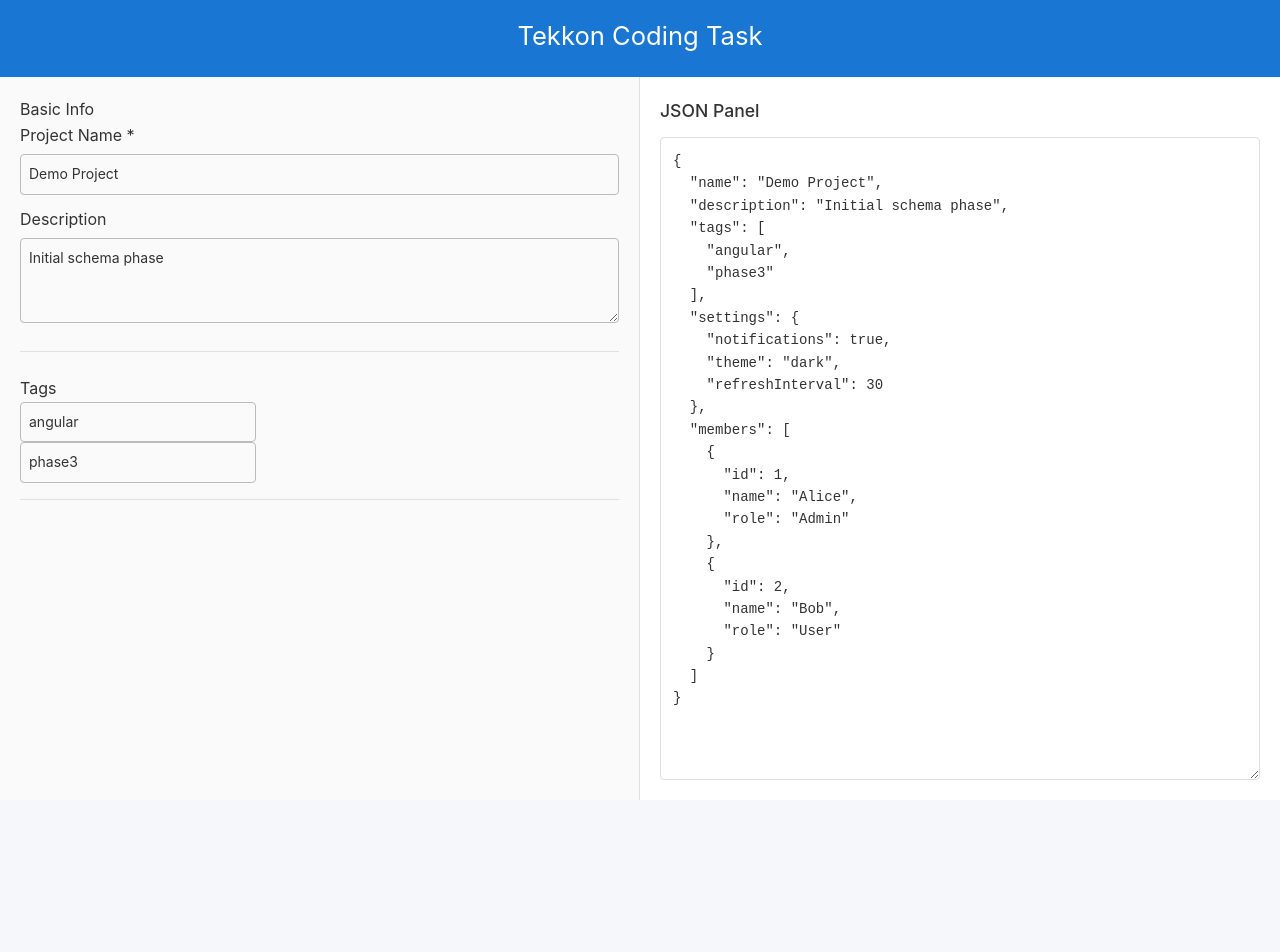
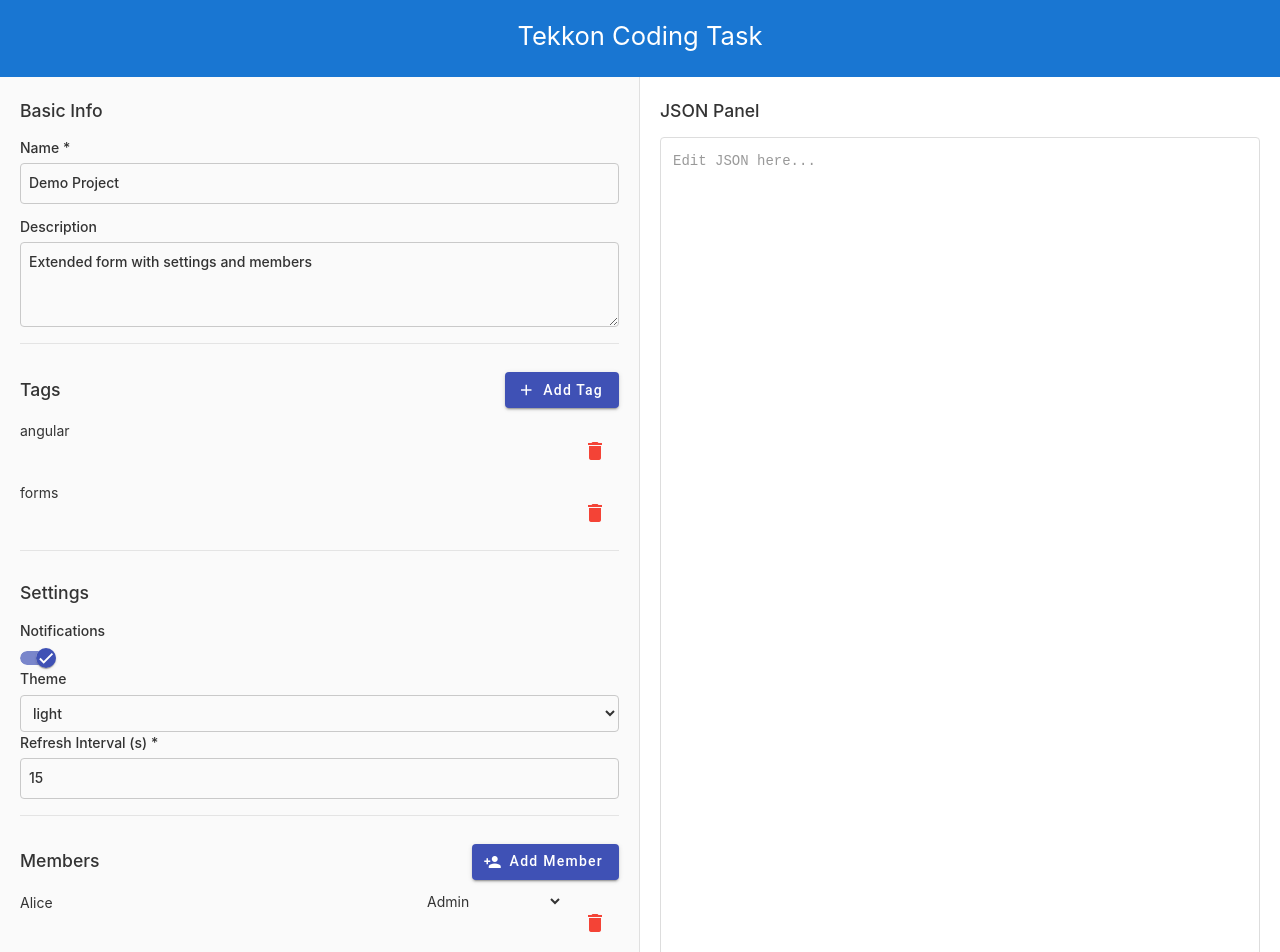
Before and after one commit to saugatnp/tekkon-task, an Angular app: page / in a window 1280 px wide. Shown: the top 952 px of the page. Before the commit the page ends 800 px from the top, so only its background shows below. Built offline with nearby package versions, Linux system fonts and the light colour scheme.

Commit message:
feat: Added schema and services

```diff
--- a/src/app/app.html
+++ b/src/app/app.html
@@ -5,13 +5,20 @@
 
   <main class="app-main">
     <div class="form-panel">
-      <app-dynamic-form [form]="form()"></app-dynamic-form>
+      <app-dynamic-form
+        [form]="form()"
+        [themeOptions]="themeOptions"
+        [roleOptions]="roleOptions"
+        (addTag)="addTag()"
+        (removeTag)="removeTag($event)"
+        (addMember)="addMember()"
+        (removeMember)="removeMember($event)"
+        (resetForm)="resetForm()">
+      </app-dynamic-form>
     </div>
+
     <div class="json-panel">
-      <app-json-editor
-        [(jsonContent)]="jsonOutput"
-        (jsonChange)="onJsonInput($event)">
-      </app-json-editor>
+      <app-json-editor></app-json-editor>
     </div>
   </main>
 </div>
--- a/src/app/app.ts
+++ b/src/app/app.ts
@@ -1,30 +1,33 @@
-import { Component, effect, inject, signal } from '@angular/core';
+import {Component, effect, inject, signal} from '@angular/core';
 import { CommonModule } from '@angular/common';
-import { ReactiveFormsModule, FormGroup } from '@angular/forms';
 import { DynamicForm } from './components/dynamic-form/dynamic-form';
 import { JsonEditor } from './components/json-editor/json-editor';
-import { AppSchema } from './models/form.model';
-import { Form } from './services/form';
-import { JsonUtils } from './utils/json.utils';
+import {Form} from './services/form';
+import {AppSchema} from './models/form.model';
+import {FormGroup} from '@angular/forms';
+import {JsonUtils} from './utils/json.utils';
 
 @Component({
   selector: 'app-root',
   standalone: true,
-  imports: [CommonModule, ReactiveFormsModule, DynamicForm, JsonEditor],
+  imports: [CommonModule, DynamicForm, JsonEditor],
   templateUrl: 'app.html',
   styleUrl: 'app.scss'
 })
 export class App {
   private fbService = inject(Form);
 
+  readonly themeOptions = ['light', 'dark', 'system'];
+  readonly roleOptions = ['Admin', 'User'];
+
   readonly defaultData: AppSchema = {
     name: 'Demo Project',
-    description: 'Initial schema phase',
-    tags: ['angular', 'phase3'],
+    description: 'Extended form with settings and members',
+    tags: ['angular', 'forms'],
     settings: {
       notifications: true,
-      theme: 'dark',
-      refreshInterval: 30
+      theme: 'light',
+      refreshInterval: 15
     },
     members: [
       { id: 1, name: 'Alice', role: 'Admin' },
@@ -41,10 +44,45 @@ export class App {
     });
   }
 
-  onJsonInput(json: string): void {
+  onJsonInput(json: string) {
     const parsed = JsonUtils.parse<AppSchema>(json);
     if (!parsed.success) return;
-    if (!JsonUtils.hasRequiredKeys(parsed.data, ['name', 'settings', 'members'])) return;
+    if (!JsonUtils.validate(parsed.data, [
+      'name',
+      'settings',
+      'settings.notifications',
+      'settings.theme',
+      'settings.refreshInterval',
+      'members'
+    ]).valid) return;
     this.form.set(this.fbService.createFormFromSchema(parsed.data));
   }
+
+  private tagsArray() {
+    return this.fbService.getTagsArray(this.form());
+  }
+
+  private membersArray() {
+    return this.fbService.getMembersArray(this.form());
+  }
+
+  addTag() {
+    this.fbService.addTag(this.tagsArray());
+  }
+
+  removeTag(index: number) {
+    this.fbService.removeTag(this.tagsArray(), index);
+  }
+
+  addMember() {
+    this.fbService.addMember(this.membersArray());
+  }
+
+  removeMember(index: number) {
+    this.fbService.removeMember(this.membersArray(), index);
+  }
+
+  resetForm() {
+    this.form.set(this.fbService.createFormFromSchema(this.defaultData));
+  }
 }
--- a/src/app/components/dynamic-form/dynamic-form.html
+++ b/src/app/components/dynamic-form/dynamic-form.html
@@ -1,30 +1,99 @@
 <form [formGroup]="form()" class="dynamic-form">
   <div class="form-section">
     <h3>Basic Info</h3>
-    <div class="field">
-      <label>Project Name *</label>
-      <input type="text" formControlName="name" placeholder="Enter name">
-      @if (form().get('name')?.invalid && form().get('name')?.touched) {
-        <small class="error">Name required (min 3 chars)</small>
-      }
-    </div>
-
-    <div class="field">
-      <label>Description</label>
-      <textarea formControlName="description" rows="3" placeholder="Enter description"></textarea>
-    </div>
+    <label>
+      <span>Name *</span>
+      <input type="text" formControlName="name" />
+    </label>
+    @if (nameControl().invalid && nameControl().touched) {
+      <p class="error">Name is required (min 3 chars)</p>
+    }
+    <label>
+      <span>Description</span>
+      <textarea rows="3" formControlName="description"></textarea>
+    </label>
   </div>
 
   <div class="form-section">
-    <h3>Tags</h3>
-    <div formArrayName="tags">
-      @for (t of (form().get('tags')?.value || []); let i = $index; track i) {
-        <div class="tag-row">
-          <input [formControlName]="i" placeholder="Tag">
+    <div class="section-header">
+      <h3>Tags</h3>
+      <button mat-raised-button color="primary" type="button" (click)="addTag.emit()">
+        <mat-icon>add</mat-icon>
+        Add Tag
+      </button>
+    </div>
+    <div formArrayName="tags" class="vertical-list">
+      @for (ctrl of tagsArray().controls; let i = $index; track i) {
+        <div class="row">
+          <input [formControlName]="i" placeholder="Tag" />
+          <button mat-icon-button color="warn" type="button" (click)="removeTag.emit(i)">
+            <mat-icon>delete</mat-icon>
+          </button>
         </div>
       } @empty {
         <p class="empty">No tags yet.</p>
       }
     </div>
   </div>
+
+  <div class="form-section">
+    <h3>Settings</h3>
+    <div [formGroup]="settingsGroup()">
+      <label class="row space">
+        <span>Notifications</span>
+        <mat-slide-toggle formControlName="notifications" color="primary"></mat-slide-toggle>
+      </label>
+
+      <label>
+        <span>Theme</span>
+        <select formControlName="theme">
+          @for (opt of themeOptions(); track opt) {
+            <option [value]="opt">{{ opt }}</option>
+          }
+        </select>
+      </label>
+
+      <label>
+        <span>Refresh Interval (s) *</span>
+        <input type="number" formControlName="refreshInterval" />
+      </label>
+      @if (settingsGroup().get('refreshInterval')?.invalid && settingsGroup().get('refreshInterval')?.touched) {
+        <p class="error">Must be positive</p>
+      }
+    </div>
+  </div>
+
+  <div class="form-section">
+    <div class="section-header">
+      <h3>Members</h3>
+      <button mat-raised-button color="primary" type="button" (click)="addMember.emit()">
+        <mat-icon>person_add</mat-icon>
+        Add Member
+      </button>
+    </div>
+    <div formArrayName="members" class="vertical-list">
+      @for (m of membersArray().controls; let i = $index; track i) {
+        <div class="member-row" [formGroupName]="i">
+          <input [formControlName]="'name'" placeholder="Name *" />
+          <select formControlName="role">
+            @for (r of roleOptions(); track r) {
+              <option [value]="r">{{ r }}</option>
+            }
+          </select>
+          <button mat-icon-button color="warn" type="button" (click)="removeMember.emit(i)">
+            <mat-icon>delete</mat-icon>
+          </button>
+        </div>
+      } @empty {
+        <p class="empty">No members yet.</p>
+      }
+    </div>
+  </div>
+
+  <div class="actions">
+    <button mat-raised-button color="primary" type="button" (click)="resetForm.emit()">
+      <mat-icon>refresh</mat-icon>
+      Reset
+    </button>
+  </div>
 </form>
--- a/src/app/components/dynamic-form/dynamic-form.scss
+++ b/src/app/components/dynamic-form/dynamic-form.scss
@@ -1,30 +1,105 @@
 .dynamic-form {
   display: flex;
   flex-direction: column;
-  gap: 24px;
+  gap: 28px;
+  font-size: 14px;
 }
+
 .form-section {
-  padding-bottom: 16px;
-  border-bottom: 1px solid #e0e0e0;
-}
-.field {
   display: flex;
   flex-direction: column;
-  gap: 6px;
-  margin-bottom: 12px;
+  gap: 12px;
+  border-bottom: 1px solid #e4e4e4;
+  padding-bottom: 16px;
+
+  &:last-of-type {
+    border: none;
+    padding-bottom: 0;
+  }
+
+  h3 {
+    margin: 0;
+    font-size: 1.1rem;
+    font-weight: 500;
+  }
+
+  label {
+    display: flex;
+    flex-direction: column;
+    gap: 4px;
+    font-weight: 500;
+
+    input,
+    textarea,
+    select {
+      padding: 8px;
+      border: 1px solid #c9c9c9;
+      border-radius: 4px;
+      font: inherit;
+    }
+
+    textarea {
+      resize: vertical;
+    }
+  }
 }
-input, textarea {
-  padding: 8px;
-  border: 1px solid #bbb;
-  border-radius: 4px;
-  font-size: 14px;
+
+.section-header {
+  display: flex;
+  justify-content: space-between;
+  align-items: center;
 }
+
+.vertical-list {
+  display: flex;
+  flex-direction: column;
+  gap: 10px;
+}
+
+.row,
+.member-row {
+  display: flex;
+  gap: 8px;
+  align-items: flex-start;
+
+  input,
+  select {
+    flex: 1;
+  }
+}
+
+.member-row select {
+  max-width: 140px;
+}
+
+.row button,
+.member-row button {
+  flex: 0 0 auto;
+  margin-top: 4px;
+}
+
 .error {
+  margin: 0;
   color: #d32f2f;
   font-size: 12px;
 }
+
 .empty {
+  margin: 0;
   font-size: 12px;
   font-style: italic;
   color: #666;
 }
+
+.actions {
+  display: flex;
+  justify-content: center;
+  margin-top: 4px;
+}
+
+.row.space {
+  justify-content: space-between;
+  span {
+    font-weight: 500;
+  }
+}
--- a/src/app/components/dynamic-form/dynamic-form.ts
+++ b/src/app/components/dynamic-form/dynamic-form.ts
@@ -1,15 +1,48 @@
 import { CommonModule } from '@angular/common';
-import { ChangeDetectionStrategy, Component, input } from '@angular/core';
-import { FormGroup, ReactiveFormsModule } from '@angular/forms';
+import {ChangeDetectionStrategy, Component, computed, input, output} from '@angular/core';
+import {AbstractControl, FormArray, FormGroup, ReactiveFormsModule} from '@angular/forms';
+import {MatButtonModule} from '@angular/material/button';
+import {MatIconModule} from '@angular/material/icon';
+import {MatSlideToggleModule} from '@angular/material/slide-toggle';
+import {MatSelectModule} from '@angular/material/select';
 
 @Component({
   selector: 'app-dynamic-form',
   standalone: true,
   changeDetection: ChangeDetectionStrategy.OnPush,
-  imports: [CommonModule, ReactiveFormsModule],
+  imports: [
+    CommonModule,
+    ReactiveFormsModule,
+    MatButtonModule,
+    MatIconModule,
+    MatSlideToggleModule,
+    MatSelectModule
+  ],
   templateUrl: './dynamic-form.html',
   styleUrls: ['./dynamic-form.scss']
 })
 export class DynamicForm {
   form = input.required<FormGroup>();
+  themeOptions = input<string[]>([]);
+  roleOptions = input<string[]>([]);
+
+  addTag = output<void>();
+  removeTag = output<number>();
+  addMember = output<void>();
+  removeMember = output<number>();
+  resetForm = output<void>();
+
+  tagsArray = computed(() => this.form().get('tags') as FormArray);
+  membersArray = computed(() => this.form().get('members') as FormArray);
+  settingsGroup = computed(() => this.form().get('settings') as FormGroup);
+
+  nameControl = computed(() => this.form().get('name')!);
+  descriptionControl = computed(() => this.form().get('description')!);
+
+  getMemberName(ctrl: AbstractControl) {
+    return ctrl.get('name')!;
+  }
+  getMemberRole(ctrl: AbstractControl) {
+    return ctrl.get('role')!;
+  }
 }
--- a/src/app/services/form.ts
+++ b/src/app/services/form.ts
@@ -1,7 +1,7 @@
-import { inject, Injectable } from '@angular/core';
-import { FormBuilder, FormGroup, FormArray, Validators } from '@angular/forms';
-import { AppSchema, Member } from '../models/form.model';
-import { CustomValidators } from '../validators/form.validator';
+import {inject, Injectable} from '@angular/core';
+import {FormArray, FormBuilder, FormGroup, Validators} from '@angular/forms';
+import {AppSchema, Member} from '../models/form.model';
+import {CustomValidators} from '../validators/form.validator';
 
 @Injectable({
   providedIn: 'root',
@@ -18,7 +18,10 @@ export class Form {
       settings: this.fb.group({
         notifications: [data.settings.notifications],
         theme: [data.settings.theme, [CustomValidators.allowedValues(['light', 'dark', 'system'])]],
-        refreshInterval: [data.settings.refreshInterval, [Validators.required, CustomValidators.positiveNumber()]]
+        refreshInterval: [
+          data.settings.refreshInterval,
+          [Validators.required, CustomValidators.positiveNumber()]
+        ]
       }),
       members: this.fb.array(data.members.map(m => this.createMemberForm(m)))
     });
@@ -36,11 +39,24 @@ export class Form {
     return form.get('tags') as FormArray;
   }
 
-  addTag(form: FormGroup): void {
-    this.getTagsArray(form).push(this.fb.control(''));
+  getMembersArray(form: FormGroup): FormArray {
+    return form.get('members') as FormArray;
   }
 
-  removeTag(form: FormGroup, index: number): void {
-    this.getTagsArray(form).removeAt(index);
+  addTag(tags: FormArray): void {
+    tags.push(this.fb.control(''));
+  }
+
+  removeTag(tags: FormArray, index: number): void {
+    tags.removeAt(index);
+  }
+
+  addMember(members: FormArray): void {
+    const member: Member = { id: Date.now(), name: '', role: 'User' };
+    members.push(this.createMemberForm(member));
+  }
+
+  removeMember(members: FormArray, index: number): void {
+    members.removeAt(index);
   }
 }
--- a/src/index.html
+++ b/src/index.html
@@ -6,6 +6,7 @@
   <base href="/">
   <meta name="viewport" content="width=device-width, initial-scale=1">
   <link rel="icon" type="image/x-icon" href="favicon.ico">
+  <link href="https://fonts.googleapis.com/icon?family=Material+Icons" rel="stylesheet">
 </head>
 <body>
   <app-root></app-root>
```
Also changed, not shown: src/app/utils/json.utils.ts (+21 -0 lines).
